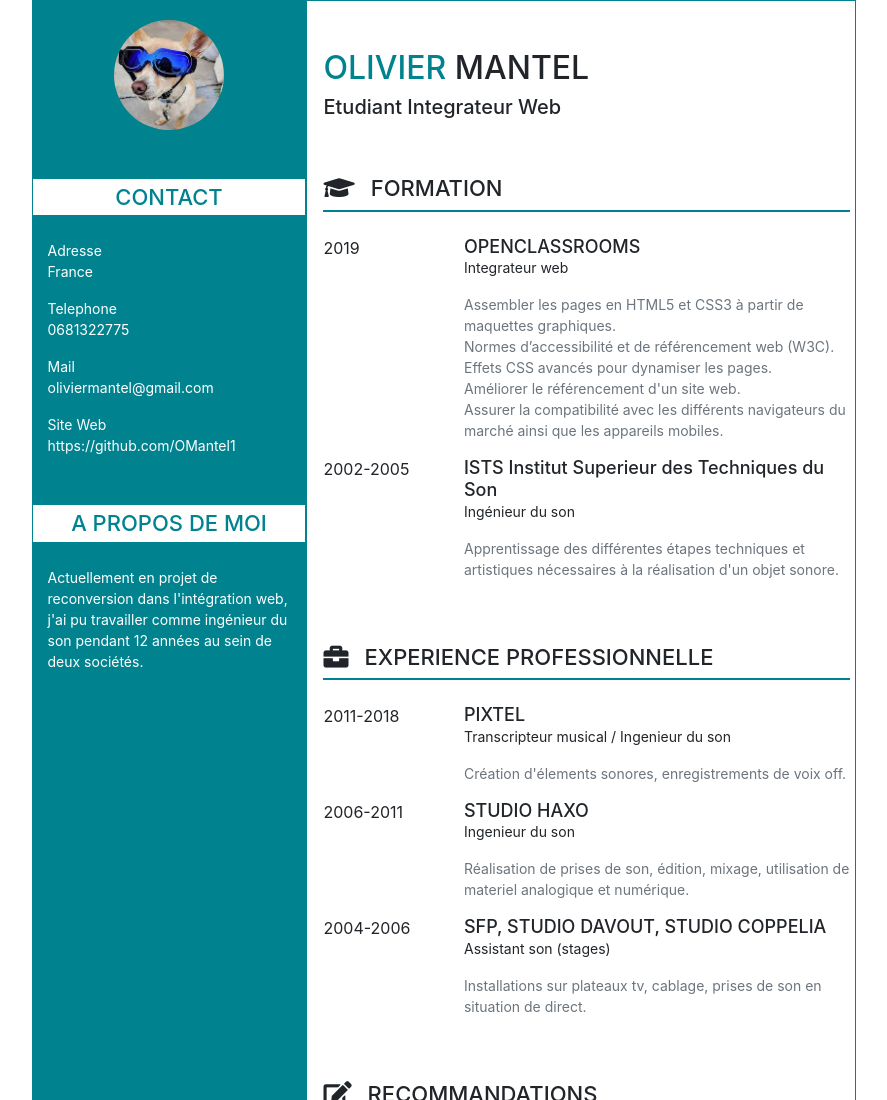
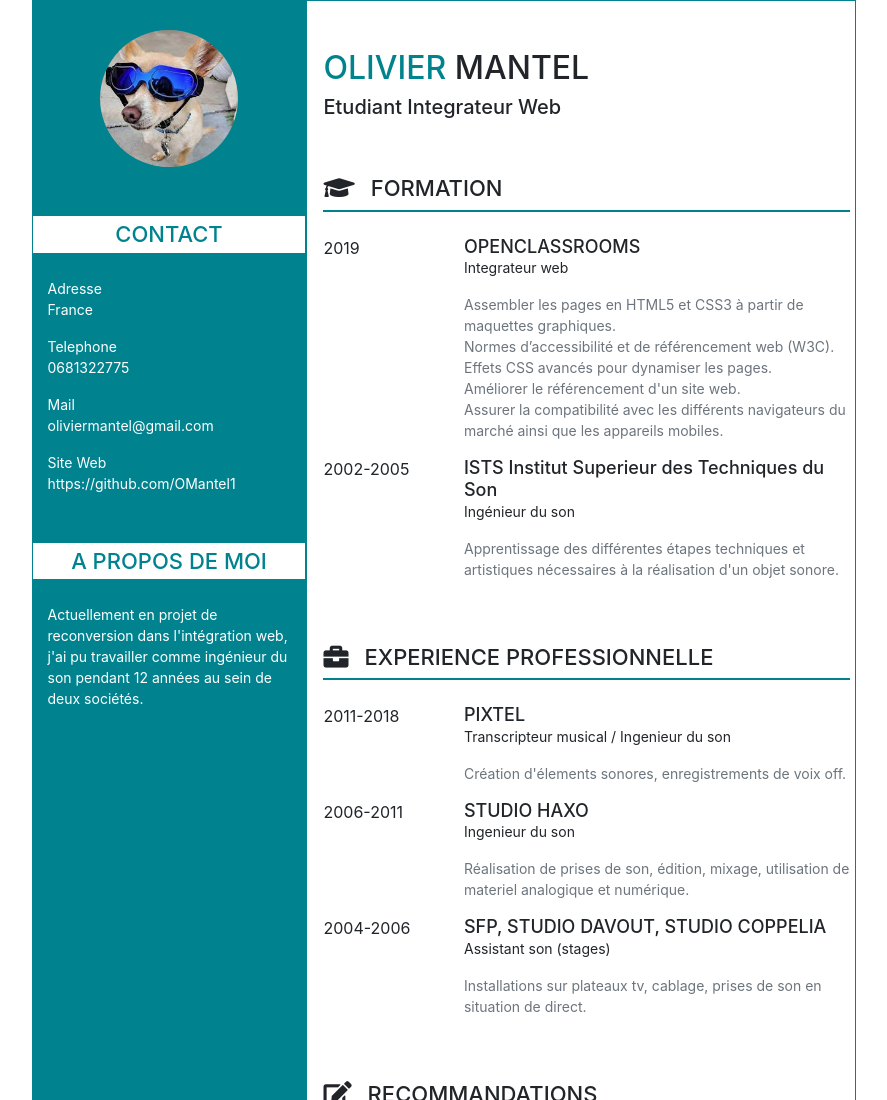
Before and after one commit to littleblackman/OMantel-CV, a plain HTML site: page index.html in a window 1280 px wide. Shown: the top 1100 px of the page, without its empty margins (196-1083 px from the left). Drawn offline with nearby package versions, Linux system fonts and the light colour scheme.

Commit message:
changement taille image

```diff
--- a/style.css
+++ b/style.css
@@ -20,6 +20,7 @@ p {
 	height: 2px;
 	width: 99%;
 }
+
 
 /* Colonne info perso -------------- */
 
@@ -44,8 +45,8 @@ font-size: 20px;
 	border-radius: 100%;
 	display: block;
 	margin: auto;
-	max-width: 40%;
-	margin-top: 20px;
+	max-width: 50%;
+	margin-top: 30px;
 	margin-bottom: 20px;
 }
 
```
Also changed, not shown: index.html (+1 -0 lines).
